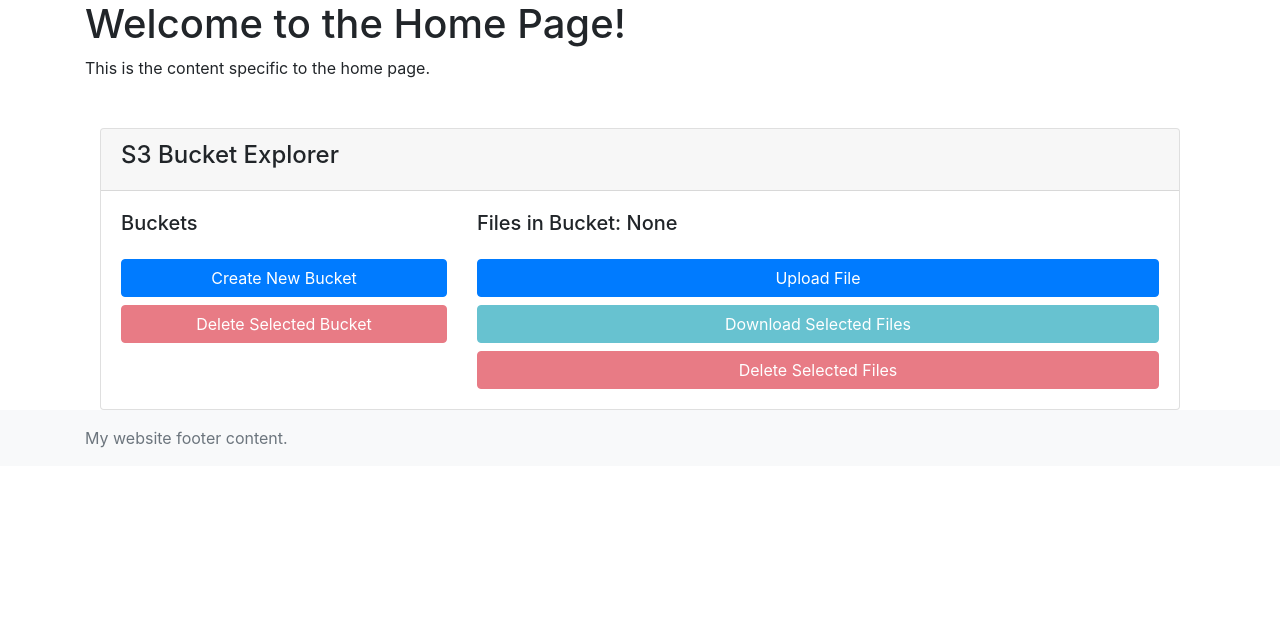
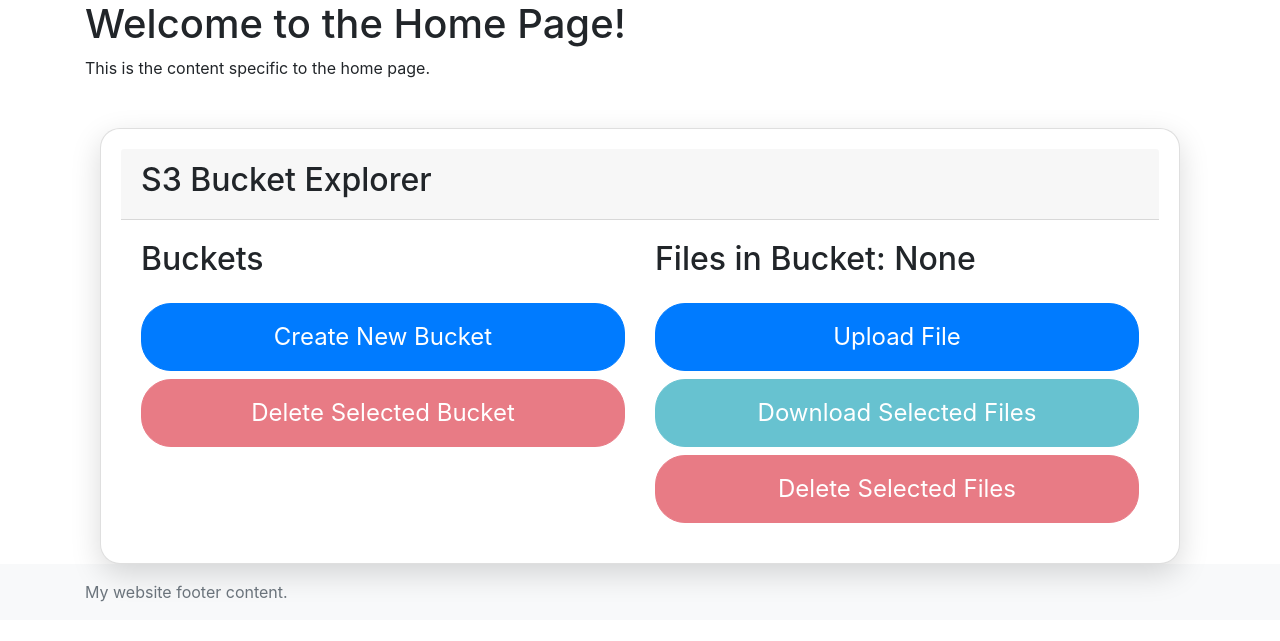
Before and after one commit to DavidRand75/sandrapg, a Flask app: page / in a window 1280 px wide. Shown: the part 56-697 px from the top of the page. Run offline with Flask 3, Linux system fonts and the light colour scheme; some libraries are stand-ins or nearby versions.

Commit message:
style the s3 widget

```diff
--- /dev/null
+++ b/static/css/_s3_explorer.css
@@ -0,0 +1,23 @@
+/* General font size (double the normal size) */
+h4, h5 {
+    font-size: 2rem; /* Twice the normal size */
+}
+
+/* Custom card design with rounded corners and heavy shadow */
+.custom-card {
+    border-radius: 20px; /* Rounded corners */
+    box-shadow: 0 10px 30px rgba(0, 0, 0, 0.15); /* Heavy shadow */
+    padding: 20px;
+}
+
+/* Custom button design */
+.custom-btn {
+    font-size: 1.5rem; /* Larger text */
+    border-radius: 30px; /* Rounded corners */
+    padding: 15px 20px;  /* Increase padding */
+}
+
+/* Extra margin for separation */
+.mt-2 {
+    margin-top: 15px;
+}
--- a/templates/_s3_explorer.html
+++ b/templates/_s3_explorer.html
@@ -1,12 +1,12 @@
 <div class="container mt-5">
-    <div class="card">
+    <div class="card custom-card">
         <div class="card-header">
             <h4>S3 Bucket Explorer</h4>
         </div>
         <div class="card-body">
             <div class="row">
                 <!-- Left Column: Buckets -->
-                <div class="col-md-4">
+                <div class="col-md-6">
                     <h5>Buckets</h5>
                     <!-- Automatically populated bucket list -->
                     <ul id="bucket-list" class="list-group mb-3">
@@ -14,13 +14,13 @@
                         <!-- <li class="list-group-item">my-bucket-name</li> -->
                     </ul>
                     <!-- Button to create new bucket -->
-                    <button class="btn btn-primary btn-block" id="create-bucket-btn">Create New Bucket</button>
+                    <button class="btn btn-primary btn-block custom-btn" id="create-bucket-btn">Create New Bucket</button>
                     <!-- Button to delete selected bucket -->
-                    <button class="btn btn-danger btn-block mt-2" id="delete-bucket-btn" disabled>Delete Selected Bucket</button>
+                    <button class="btn btn-danger btn-block custom-btn mt-2" id="delete-bucket-btn" disabled>Delete Selected Bucket</button>
                 </div>
 
                 <!-- Right Column: Files/Objects -->
-                <div class="col-md-8">
+                <div class="col-md-6">
                     <h5>Files in Bucket: <span id="selected-bucket">None</span></h5>
 
                     <!-- Automatically populated file list -->
@@ -30,11 +30,11 @@
                     </ul>
 
                     <!-- Upload File button -->
-                    <button class="btn btn-primary btn-block" id="upload-file-btn">Upload File</button>
+                    <button class="btn btn-primary btn-block custom-btn" id="upload-file-btn">Upload File</button>
 
                     <!-- Download and Delete buttons for files -->
-                    <button class="btn btn-info btn-block mt-2" id="download-files-btn" disabled>Download Selected Files</button>
-                    <button class="btn btn-danger btn-block mt-2" id="delete-files-btn" disabled>Delete Selected Files</button>
+                    <button class="btn btn-info btn-block custom-btn mt-2" id="download-files-btn" disabled>Download Selected Files</button>
+                    <button class="btn btn-danger btn-block custom-btn mt-2" id="delete-files-btn" disabled>Delete Selected Files</button>
                 </div>
             </div>
         </div>
--- a/templates/base.html
+++ b/templates/base.html
@@ -10,6 +10,8 @@
 
     <!-- Custom CSS -->
     <link rel="stylesheet" href="{{ url_for('static', filename='css/custom.css') }}">
+
+    {% block styles %}{% endblock %}
 
     <!-- Extendable block for additional head content -->
     {% block head %}
--- a/templates/home.html
+++ b/templates/home.html
@@ -1,4 +1,8 @@
 {% extends "base.html" %}
+{% block styles %}
+    {{ super() }}
+    <link rel="stylesheet" href="{{ url_for('static', filename='css/_s3_explorer.css') }}">
+{% endblock %}
 
 {% block title %}Home Page{% endblock %}
 
```
